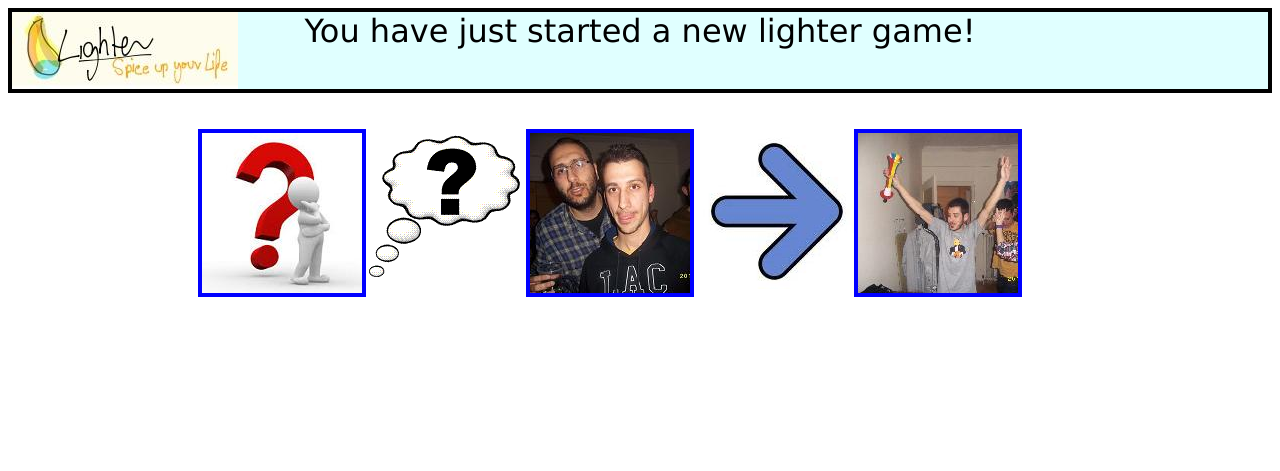
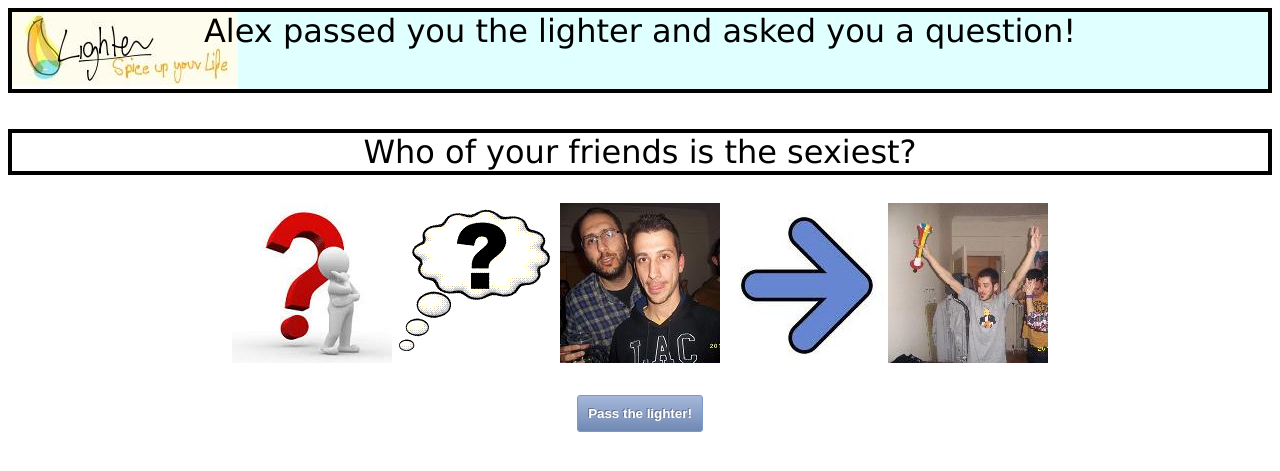
Before and after one commit to smarki/LightUp, a PHP site: page /gameplay_test/test_lighter.php in a window 1280 px wide. Shown: the top 471 px of the page. Run offline with PHP 8.4, Linux system fonts and the light colour scheme.

Commit message:
evgala ta divs apo tis eikones kai prosthesa ena scriptaki gia na tis allazei

```diff
--- a/gameplay_test/test_lighter.php
+++ b/gameplay_test/test_lighter.php
@@ -1,6 +1,7 @@
 <html>
 <head>
 <title>Lighter app Version 0.0000000001</title>
+<script language="javascript" src="js/jquery.js"></script>
 <style>
 .message {
 	background-color:#e0ffff;
@@ -14,57 +15,84 @@
 }
 
 .player_frame {
-	width:160px;
 	border:0.3em solid blue;
 	float:left;
 }
 
 .interaction {
 	float:left;
-	vertical-align:middle;
 }
 
 .main_container {
-	align: center;
+	text-align: center;
 	margin-left:auto;
 	margin-right:auto;
-	width: 70%;
+	padding:10px;
+	align:center;
+}
+
+.question {
+	text-align:center;
+	border:0.125em solid black;
+	margin-left:auto;
+	margin-right:auto;
+	font-size:2em;
+	font-family: "lucida grande", tahoma, verdana, arial, sans-serif;
+}
+
+.button{
+	border:1px solid #7d99ca; -webkit-border-radius: 3px; -moz-border-radius: 3px;border-radius: 3px;font-family:arial, helvetica, sans-serif; padding: 10px 10px 10px 10px; text-shadow: -1px -1px 0 rgba(0,0,0,0.3);font-weight:bold; text-align: center; color: #FFFFFF; background-color: #a5b8da;
+	background-image: -webkit-gradient(linear, left top, left bottom, from(#a5b8da), to(#7089b3));
+	background-image: -webkit-linear-gradient(top, #a5b8da, #7089b3);
+	background-image: -moz-linear-gradient(top, #a5b8da, #7089b3);
+	background-image: -ms-linear-gradient(top, #a5b8da, #7089b3);
+	background-image: -o-linear-gradient(top, #a5b8da, #7089b3);
+	background-image: linear-gradient(to bottom, #a5b8da, #7089b3);filter:progid:DXImageTransform.Microsoft.gradient(GradientType=0,startColorstr=#a5b8da, endColorstr=#7089b3);
+	display:block;
+	margin-left:auto;
+	margin-right:auto;
 }
 
 </style>
+
+<script>
+	$(document).ready(function() {
+		$('#continue_game_button').click(function(){
+			$('#player1').attr('src','images/Alex.jpg');
+			$('#player2').attr('src','images/Pantelis.jpg');
+			$('#player3').attr('src','images/unknown.jpg');
+			$('#arrow1').attr('src','images/arrow.jpg');
+			$('#arrow2').attr('src','images/arrow.jpg');
+		});
+	});
+</script>
+
 </head>
 
 
 <body>
 <div class="message">
-You have just started a new lighter game!
+	Alex passed you the lighter and asked you a question!
 </div>
 </br></br>
-<div class="main_container">
 
-	<div class="player_frame">
-		<img class="player_image" id="player1" src="images/unknown.jpg" alt="player1">
+<div class="question">
+	Who of your friends is the sexiest?
 </div>
 
-	<div class="interaction">
-		<a id="question_link_1" href="show_question.php">
+</br>
+
+<div class="main_container">
+	<img class="player_image" id="player1" src="images/unknown.jpg" alt="player1">
 	<img class="arrow" id="arrow1" src="images/QuestionMark.jpg" alt="question1">
-		</a>
-	</div>
-
-	<div class="player_frame">
 	<img class="player_image" id="player2" src="images/Alex.jpg" alt="player2">
-	</div>
-
-	<div class="interaction">
 	<img class="arrow" id="arrow2" src="images/arrow.jpg" alt="question2">
-	</div>
-
-	<div class="player_frame">
 	<img class="player_image" id="player3" src="images/Pantelis.jpg" alt="player3">
 </div>
 
-</div>
+</br>
+
+ <button type="button" class="button" id="continue_game_button">Pass the lighter!</button>
 
 
 </body>
```
Lines whose indentation alone changed are shown as unchanged.
